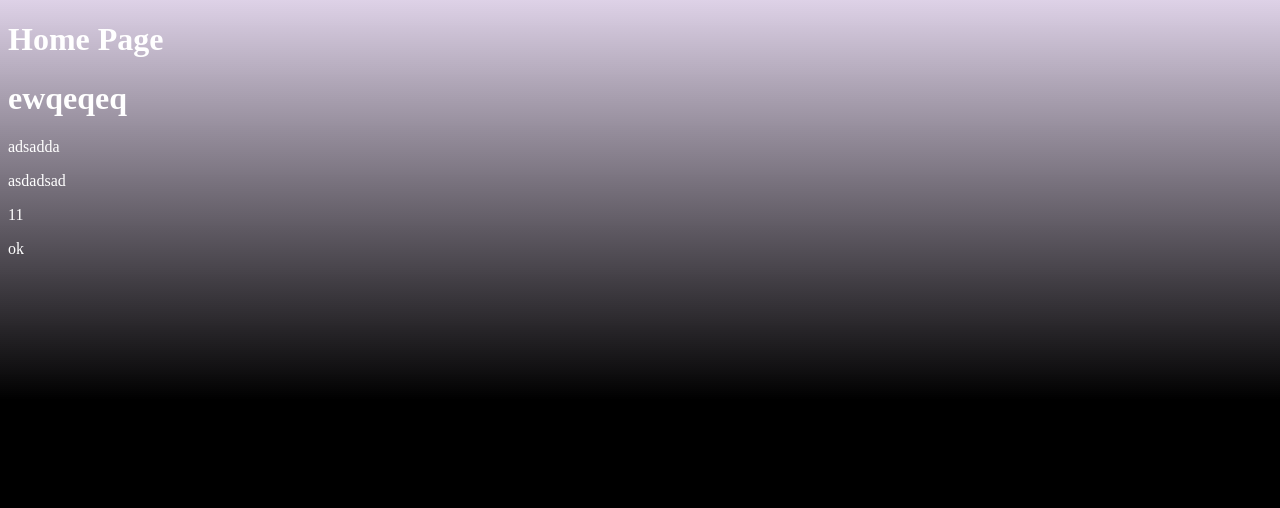
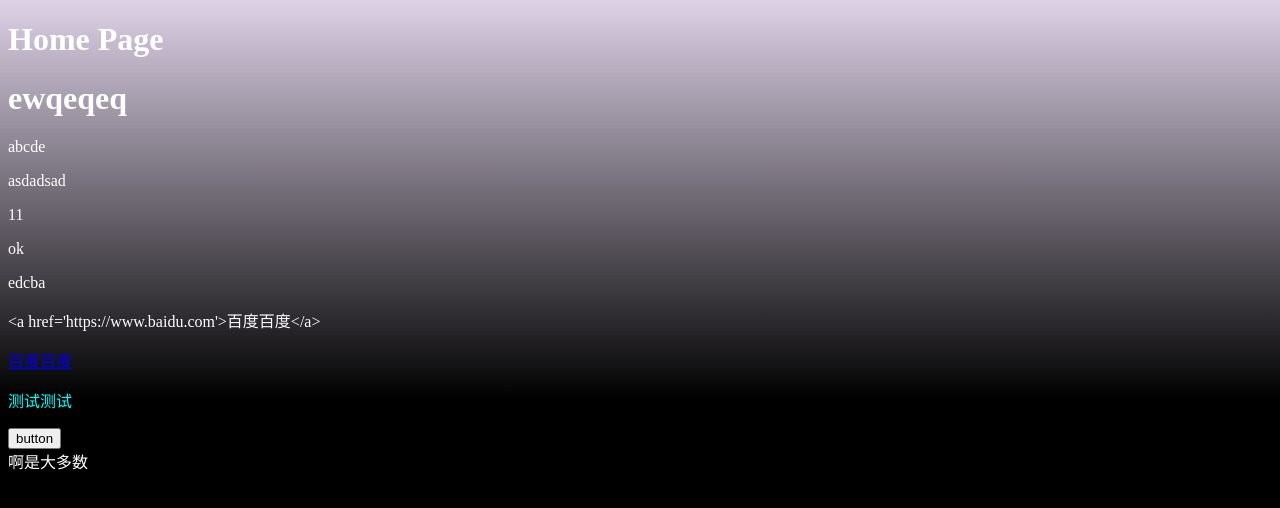
Before and after one commit to ltb1996/VUEDEMODEMO, a Vue app: page / in a window 1280 px wide. Shown: the top 508 px of the page. Built offline with nearby package versions, Linux system fonts and the light colour scheme.

Commit message:
add shuxingbangdinghemobanyufa

```diff
--- a/src/components/mobanyufa.vue
+++ b/src/components/mobanyufa.vue
@@ -5,18 +5,24 @@
     <div>{{ asda }}</div>
     <p>{{ number + 1 }}</p>
     <p>{{ ok ? "ok" : "not ok" }}</p>
+    <!-- <p>{{ var a = 10 }}</p> -->
+    <p>{{ msg.split('').reverse().join("") }}</p>
+    <p>{{ rawHtml }}</p>
+    <p v-html="rawHtml"></p>
   </div>
 </template>
 
 <!-- 	选项式API -->
 <script>
 export default {
+  name: 'mobanyufa',
   data() {
     return {
-      msg: "adsadda",
+      msg: "abcde",
       asda: "asdadsad",
       number: 10,
       ok: true,
+      rawHtml: "<a href='https://www.baidu.com'>百度百度</a>"
     }
   }
 }
--- a/src/components/shuxingbangding.vue
+++ b/src/components/shuxingbangding.vue
@@ -0,0 +1,37 @@
+<template>
+    <div class="shuxingbangding">
+        <p :id="dynamicId" :class="dynamicClass" :title="titleaaa" :aaa="aaa">测试测试</p>
+        <button :disabled="isButtonDisabled">button</button>
+        <div v-bind="objectOfAttrs">啊是大多数</div>
+    </div>
+</template>
+
+<script >
+
+export default {
+    name: "shuxingbangding",
+    data() {
+        return {
+            dynamicId: "id1",
+            dynamicClass: "class1",
+            titleaaa: "标题",
+            aaa: null,
+            isButtonDisabled: false,
+            objectOfAttrs: {
+                class: "id1",
+                id: "class1"
+            }
+        }
+    },
+}
+</script>
+
+<style scoped>
+.shuxingbangding{
+    color: white;
+}
+.class1 {
+    color: aqua;
+}
+
+</style>
--- a/src/views/home.vue
+++ b/src/views/home.vue
@@ -2,17 +2,20 @@
     <div class="home-container">
         <h1>Home Page</h1>
         <MobanYufa />
+        <Shuxingbangding />
     </div>
 </template>
 
 <!-- 选项式api -->
 <script>
 import MobanYufa from '../components/mobanyufa.vue'
+import Shuxingbangding from '../components/shuxingbangding.vue';
 
 export default {
     name: 'Home',
     components: {
-        MobanYufa
+        MobanYufa,
+        Shuxingbangding
     }
 }
 </script>
```
